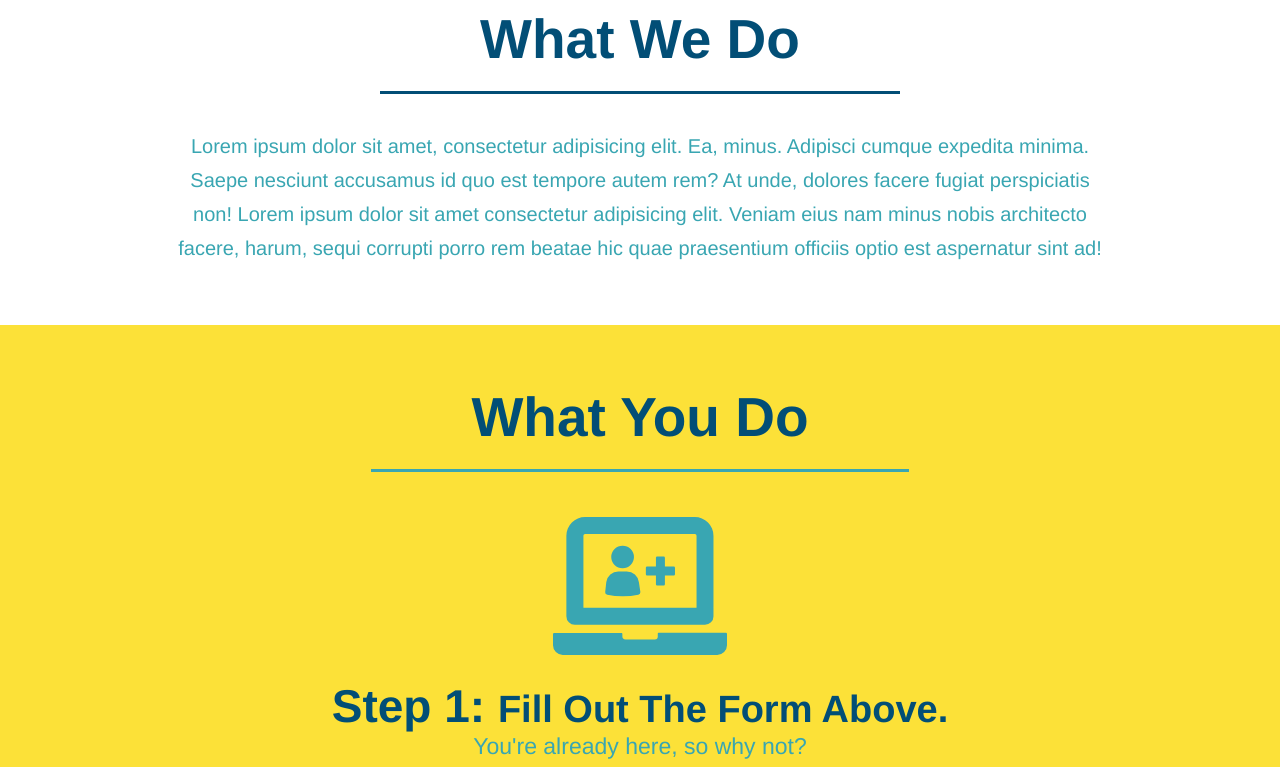
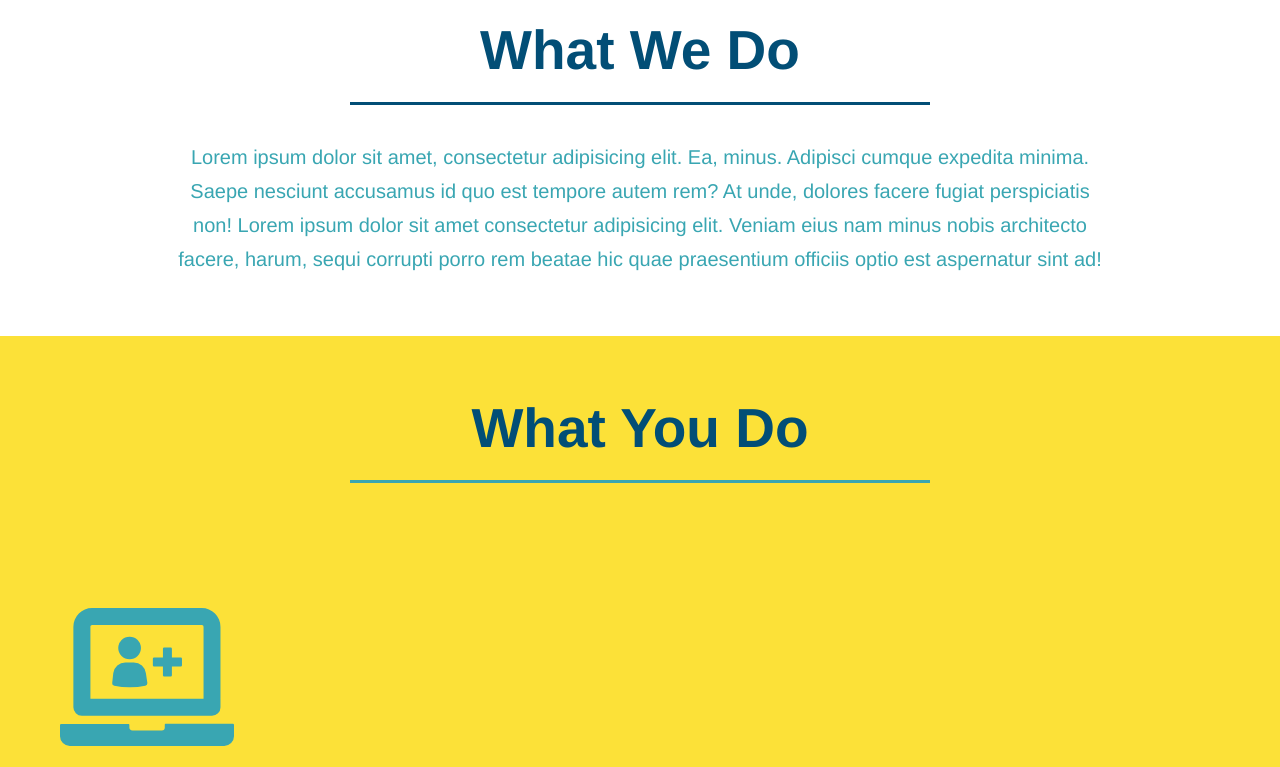
Before and after one commit to mbrianna1170/run-buddy, a plain HTML site: page index.html in a window 1280 px wide. Shown: the part 880-1647 px from the top of the page. Drawn offline with Linux system fonts and the light colour scheme.

Commit message:
added flex-row to several sections in html

```diff
--- a/assets/css/style.css
+++ b/assets/css/style.css
@@ -94,6 +94,8 @@ section {
     background-color: #fce138;
     padding: 20px;
     color: #024e76;
+    width: 40%;
+    margin: 3.5%;
 
 }
 .hero-form h3 {
@@ -127,7 +129,7 @@ section {
   }
   /*HERO SYTLES END*/
   .intro {
-      text-align: center;
+
   }
   .intro h2 {
 
@@ -138,20 +140,22 @@ section {
       color: #39a6b2;
       width: 80%;
       font-size: 20px;
+      text-align: center;
   }
   .steps {
-      text-align: center;
+
       background: #fce138;
   }
   .steps h2 {
   }
-  .section-title {
-      font-size: 55px;
-      color: #024e76;
-      margin-bottom: 35px;
-      padding: 0 100px 20px 100px;
-      display: inline-block;
-      border-bottom: 3px solid;
+.section-title {
+    font-size: 55px;
+    color: #024e76;
+    border-bottom: 3px solid;
+    padding-bottom: 20px;
+    text-align: center;
+    margin: 0 auto 35px auto;
+    width: 50%;
   }
 .primary-border {
 border-color: #fce138;
@@ -179,7 +183,7 @@ border-color: #fce138;
     font-size: 38px;
 }
 .trainers {
-    text-align: center;
+
 }
 .trainer {
     width: 900px;
@@ -203,6 +207,10 @@ border-color: #fce138;
 .text-right {
     text-align: right;
 }
+.flex-row {
+    display: flex;
+}
+
 .trainer-bio h3 {
     font-size: 32px;
     margin-bottom: 8px;
@@ -218,7 +226,6 @@ border-color: #fce138;
 }
 /*Reach Out Style Start*/
 .contact {
-    text-align: center;
     background: #024e76;
 }
 .contact h2 {
--- a/index.html
+++ b/index.html
@@ -76,15 +76,21 @@
 
   <!-- "what we do" section -->
   <section id="what-we-do" class="intro">
+    <div class="flex-row">
     <h2 class="section-title primary border">What We Do</h2>
+    </div>
+    <div class="flex-row">
     <p>
      Lorem ipsum dolor sit amet, consectetur adipisicing elit. Ea, minus. Adipisci cumque expedita minima. Saepe nesciunt accusamus id quo est tempore autem rem? At unde, dolores facere fugiat perspiciatis non! Lorem ipsum dolor sit amet consectetur adipisicing elit. Veniam eius nam minus nobis architecto facere, harum, sequi corrupti porro rem beatae hic quae praesentium officiis optio est aspernatur sint ad!
     </p>
+    </div>
   </section>
 
   <!-- "what you do" section -->
   <section id="what-you-do" class="steps">
+    <div class="flex-row">
     <h2 class="section-title secondary-border">What You Do</h2>
+    </div>
     <div>
       <!--insert this img element-->
       <img src="./assets/images/step-1.svg" alt=""/>
@@ -110,7 +116,9 @@
 
   <!-- "meet the trainers" section -->
   <section id="your-trainers" class="trainers">
+    <div class="flex-row">
     <h2 class="section-title primary border">Meet the Trainers</h2>
+    </div>
   </section>
   <article class="trainer">
     <img src="./assets/images/trainer-1.jpg" alt="Arron Stephens in his workout clothes, ready to pump iron"/>
@@ -145,7 +153,9 @@
 
   <!-- "reach out" section -->
   <section id="reach-out" class="contact">
+    <div class="flex-row">
     <h2 class="section-title secondary-border">Reach Out</h2>
+    </div>
     <div class="contact-info">
       <iframe src="https://www.google.com/maps/embed?pb=!1m18!1m12!1m3!1d3341.180488064958!2d-96.7959590492128!3d33.13062258077274!2m3!1f0!2f0!3f0!3m2!1i1024!2i768!4f13.1!3m3!1m2!1s0x864c3c4d68abef01%3A0x95524d1a8157b224!2sBuilding%20D%2C%209700%20Wade%20Blvd%2C%20Frisco%2C%20TX%2075035!5e0!3m2!1sen!2sus!4v1620674193689!5m2!1sen!2sus"
       width="400"
```
